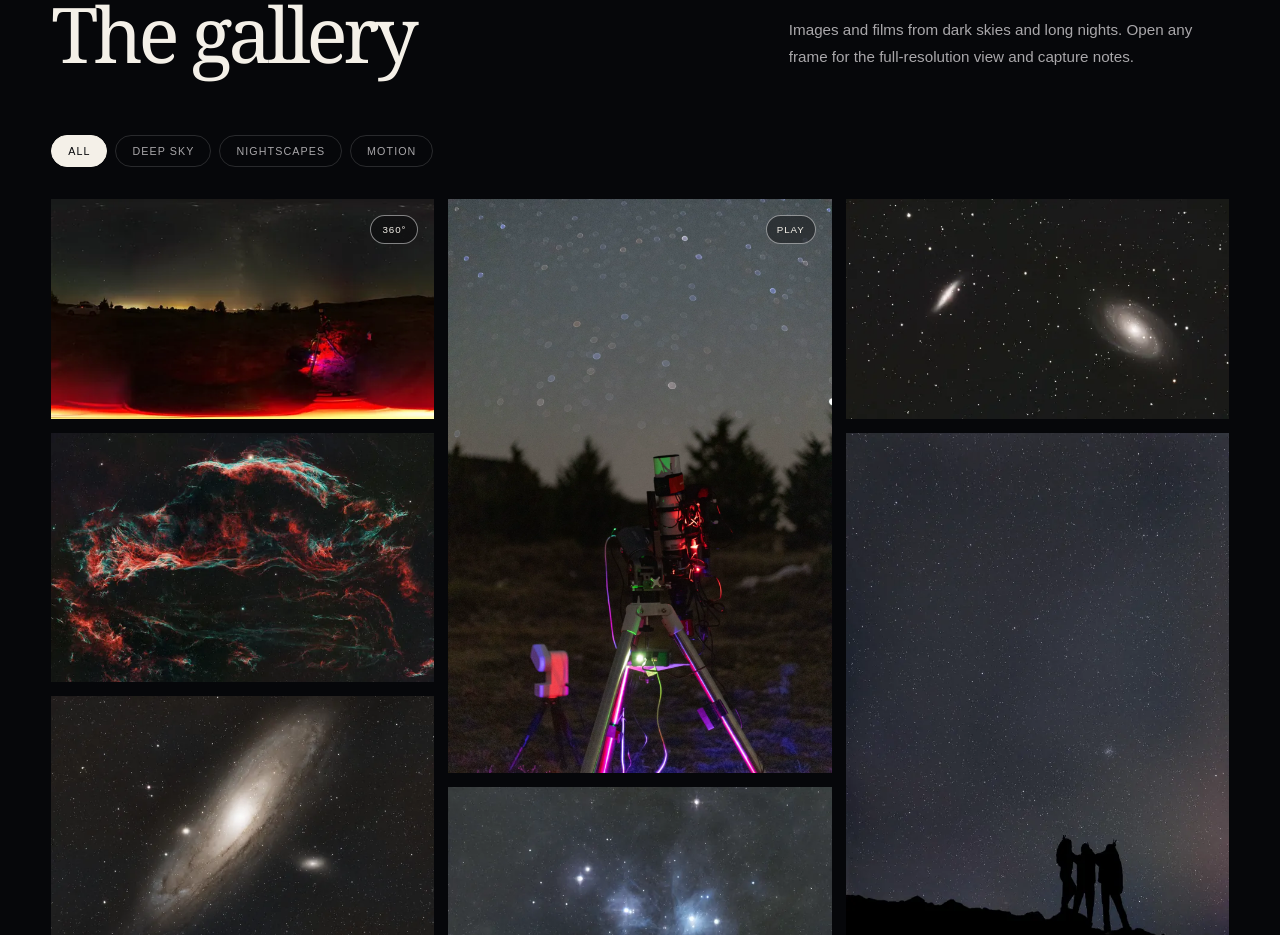
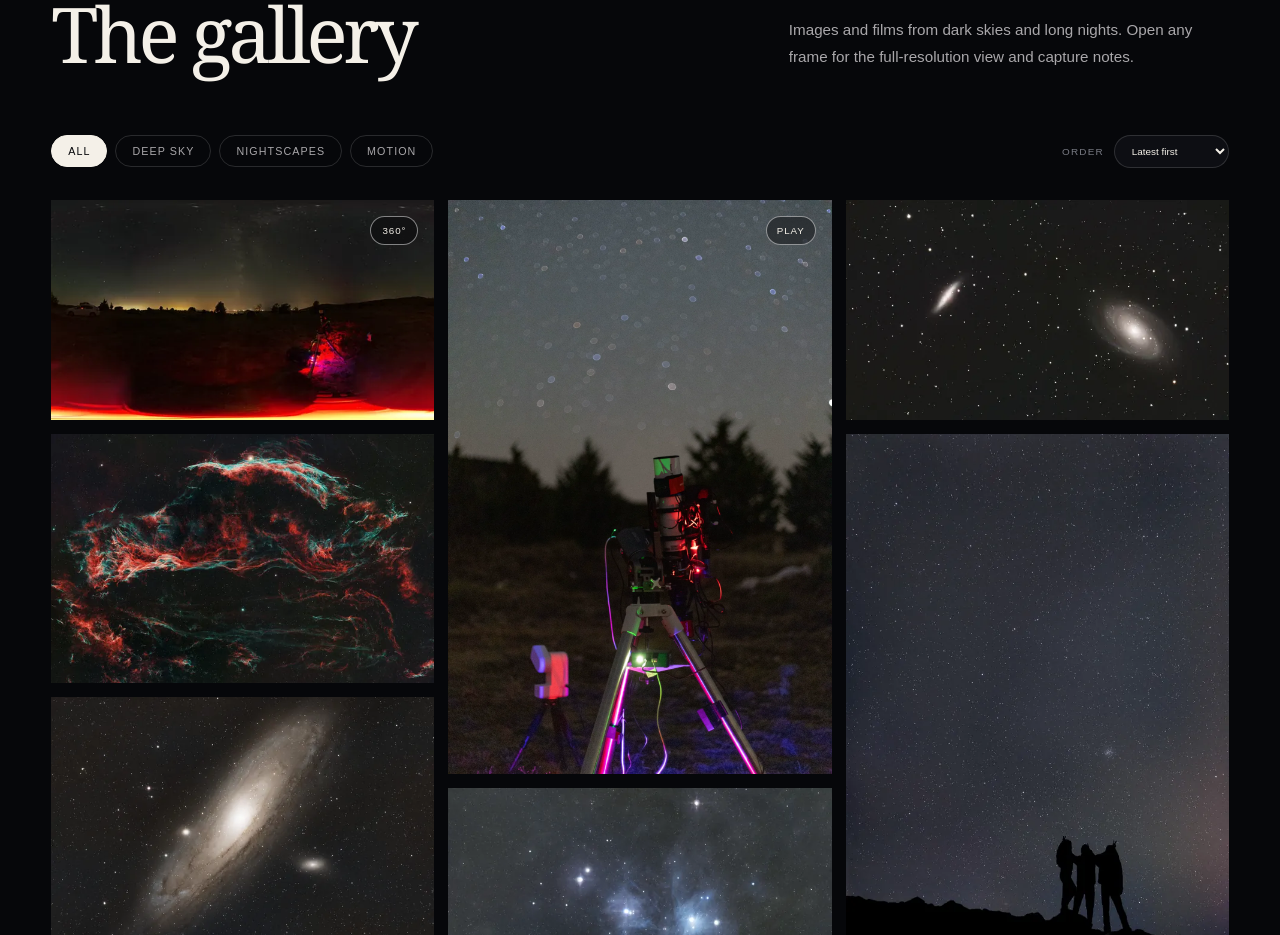
Before and after one commit to danngalann/astrophotography, a Next.js app: page / in a window 1280 px wide. Shown: the part 980-1915 px from the top of the page. Built offline with nearby package versions, Linux system fonts and the light colour scheme.

Commit message:
Add chronological sorting

```diff
--- a/app/components/gallery.tsx
+++ b/app/components/gallery.tsx
@@ -17,6 +17,7 @@ const filters: Array<"All" | MediaCategory> = [
   "Nightscapes",
   "Motion",
 ];
+type SortOrder = "latest" | "curated";
 
 function imagePath(item: MediaItem, width: number) {
   return `/media/images/${item.slug}/${width}.webp`;
@@ -26,6 +27,18 @@ function imageSrcSet(item: MediaItem) {
   return item.widths
     .map((width) => `${imagePath(item, width)} ${width}w`)
     .join(", ");
+}
+
+function formatCapturedAt(value: string) {
+  const [year, month, day] = value.split("-").map(Number);
+  if (!month) return String(year);
+
+  return new Intl.DateTimeFormat("en", {
+    year: "numeric",
+    month: "long",
+    ...(day ? { day: "numeric" as const } : {}),
+    timeZone: "UTC",
+  }).format(new Date(Date.UTC(year, month - 1, day ?? 1)));
 }
 
 function MediaPreview({ item }: { item: MediaItem }) {
@@ -59,6 +72,7 @@ function MediaPreview({ item }: { item: MediaItem }) {
 
 function DetailList({ item }: { item: MediaItem }) {
   const entries = [
+    ["Captured", item.capturedAt && formatCapturedAt(item.capturedAt)],
     ["Target", item.details?.target],
     ["Acquisition", item.details?.acquisition],
     ["Integration", item.details?.integration],
@@ -184,18 +198,37 @@ function MediaDialog({
 
 export default function Gallery({ items }: { items: MediaItem[] }) {
   const [filter, setFilter] = useState<(typeof filters)[number]>("All");
+  const [sortOrder, setSortOrder] = useState<SortOrder>("latest");
   const [selectedSlug, setSelectedSlug] = useState<string | null>(null);
   const visibleItems = useMemo(
-    () =>
+    () => {
+      const filtered =
         filter === "All"
         ? items
-        : items.filter((item) => item.category === filter),
-    [filter, items],
+          : items.filter((item) => item.category === filter);
+      if (sortOrder === "curated") return filtered;
+
+      const curatedOrder = new Map(
+        items.map((item, index) => [item.slug, index]),
+      );
+      return filtered.slice().sort((a, b) => {
+        if (a.capturedAt && b.capturedAt) {
+          return b.capturedAt.localeCompare(a.capturedAt);
+        }
+        if (a.capturedAt) return -1;
+        if (b.capturedAt) return 1;
+        return (
+          (curatedOrder.get(a.slug) ?? 0) - (curatedOrder.get(b.slug) ?? 0)
+        );
+      });
+    },
+    [filter, items, sortOrder],
   );
   const selected = items.find((item) => item.slug === selectedSlug);
 
   return (
     <>
+      <div className="gallery-controls">
         <div className="gallery-toolbar" aria-label="Filter gallery">
           {filters.map((option) => (
             <button
@@ -208,6 +241,17 @@ export default function Gallery({ items }: { items: MediaItem[] }) {
               {option}
             </button>
           ))}
+        </div>
+        <label className="gallery-sort">
+          <span>Order</span>
+          <select
+            value={sortOrder}
+            onChange={(event) => setSortOrder(event.target.value as SortOrder)}
+          >
+            <option value="latest">Latest first</option>
+            <option value="curated">Curated</option>
+          </select>
+        </label>
       </div>
 
       <div className="gallery-grid">
@@ -223,7 +267,10 @@ export default function Gallery({ items }: { items: MediaItem[] }) {
             <MediaPreview item={item} />
             <span className="card-shade" />
             <span className="card-copy">
-              <span className="card-category">{item.category}</span>
+              <span className="card-category">
+                {item.category}
+                {item.capturedAt && ` · ${item.capturedAt.slice(0, 4)}`}
+              </span>
               <strong>{item.title}</strong>
             </span>
             {item.kind !== "image" && (
--- a/app/globals.css
+++ b/app/globals.css
@@ -226,10 +226,17 @@ a {
   line-height: 1.75;
 }
 
-.gallery-toolbar {
+.gallery-controls {
   display: flex;
   max-width: 1500px;
   margin: 0 auto 32px;
+  align-items: center;
+  justify-content: space-between;
+  gap: 24px;
+}
+
+.gallery-toolbar {
+  display: flex;
   gap: 8px;
   overflow-x: auto;
   scrollbar-width: none;
@@ -257,6 +264,27 @@ a {
   border-color: var(--ink);
   color: var(--night);
   background: var(--ink);
+}
+
+.gallery-sort {
+  display: flex;
+  flex: none;
+  align-items: center;
+  gap: 10px;
+  color: #777982;
+  font-size: 0.62rem;
+  letter-spacing: 0.12em;
+  text-transform: uppercase;
+}
+
+.gallery-sort select {
+  padding: 9px 34px 9px 13px;
+  border: 1px solid var(--line);
+  border-radius: 999px;
+  color: var(--ink);
+  background: var(--panel);
+  cursor: pointer;
+  font: inherit;
 }
 
 .gallery-grid {
@@ -671,6 +699,15 @@ footer {
     columns: 1;
   }
 
+  .gallery-controls {
+    align-items: flex-start;
+    flex-direction: column;
+  }
+
+  .gallery-toolbar {
+    width: 100%;
+  }
+
   .card-shade,
   .card-copy {
     opacity: 1;
--- a/app/page.tsx
+++ b/app/page.tsx
@@ -1,5 +1,3 @@
-/* eslint-disable @next/next/no-img-element -- the hero uses pre-generated responsive assets */
-
 import Gallery from "./components/gallery";
 import { mediaItems } from "@/content/media";
 
--- a/content/media.ts
+++ b/content/media.ts
@@ -23,6 +23,7 @@ export interface MediaItem {
   widths: number[];
   duration?: number;
   featured?: boolean;
+  capturedAt?: string;
   details?: CaptureDetails;
 }
 
@@ -235,6 +236,14 @@ export const mediaItems: MediaItem[] = editorial.map((item) => {
   if (!generated) {
     throw new Error(`Missing generated media for "${item.slug}"`);
   }
+  if (
+    item.capturedAt &&
+    !/^\d{4}(?:-\d{2}){0,2}$/.test(item.capturedAt)
+  ) {
+    throw new Error(
+      `Invalid capturedAt date for "${item.slug}": use YYYY, YYYY-MM, or YYYY-MM-DD`,
+    );
+  }
 
   return {
     ...item,
```
Also changed, not shown: 1 other file (tests, documents, lock files or other folders). Lines whose indentation alone changed are shown as unchanged.
